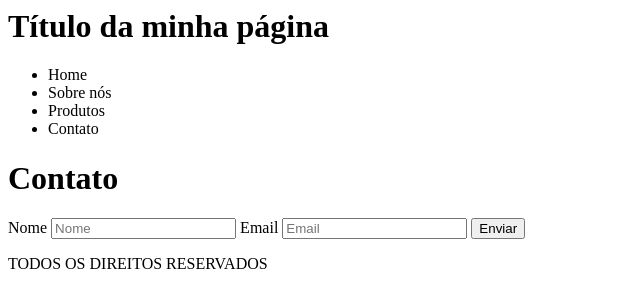
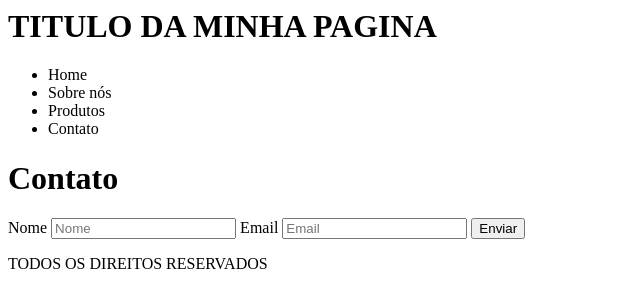
Before and after one commit to professorivansoares/meu-site, a plain HTML site: page contato.html in a window 1280 px wide. Shown: the whole page, without its empty margins (0-640 px from the left). Drawn offline with Linux system fonts and the light colour scheme.

Commit message:
Troca o titulo para maiusculo

```diff
--- a/contato.html
+++ b/contato.html
@@ -4,7 +4,7 @@
     </head>
     <body>
         <header>
-            <h1>Título da minha página</h1>
+            <h1>TITULO DA MINHA PAGINA</h1>
             <ul>
                 <li>Home</li>
                 <li>Sobre nós</li>
```
